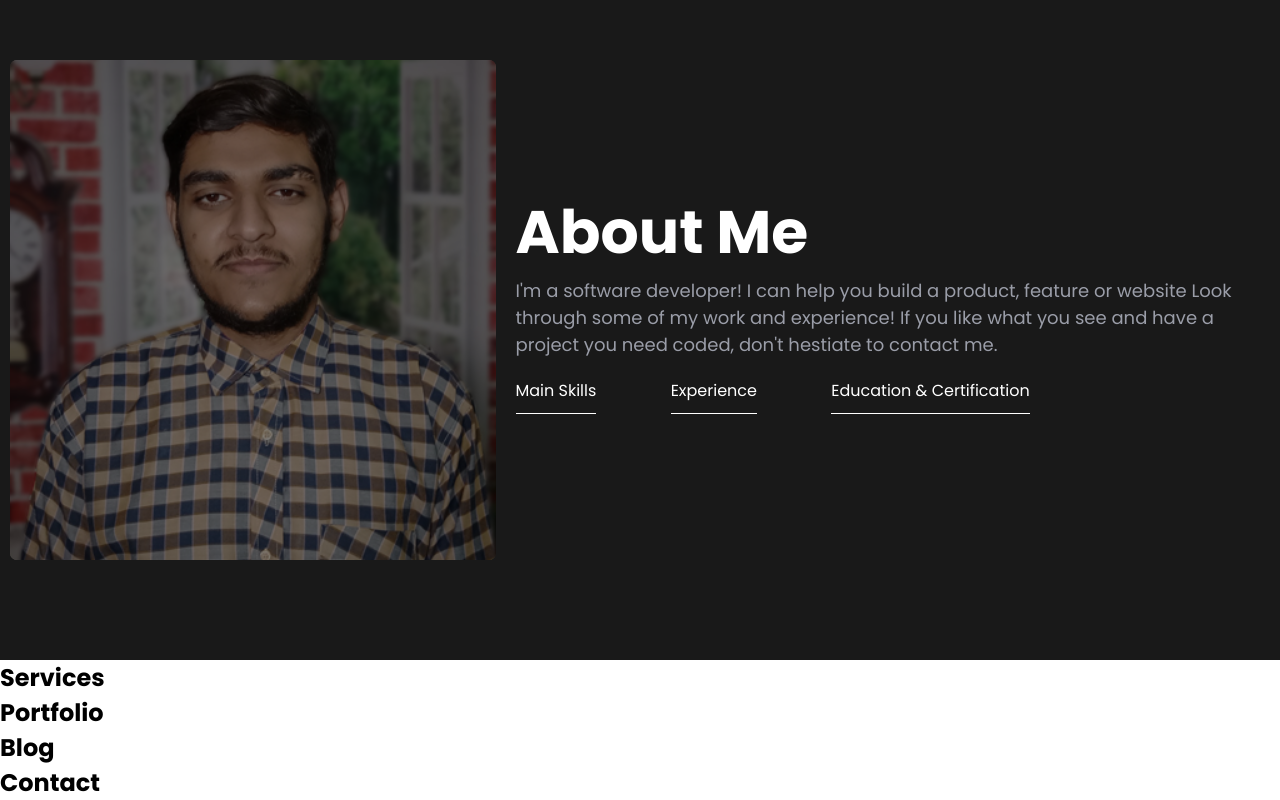
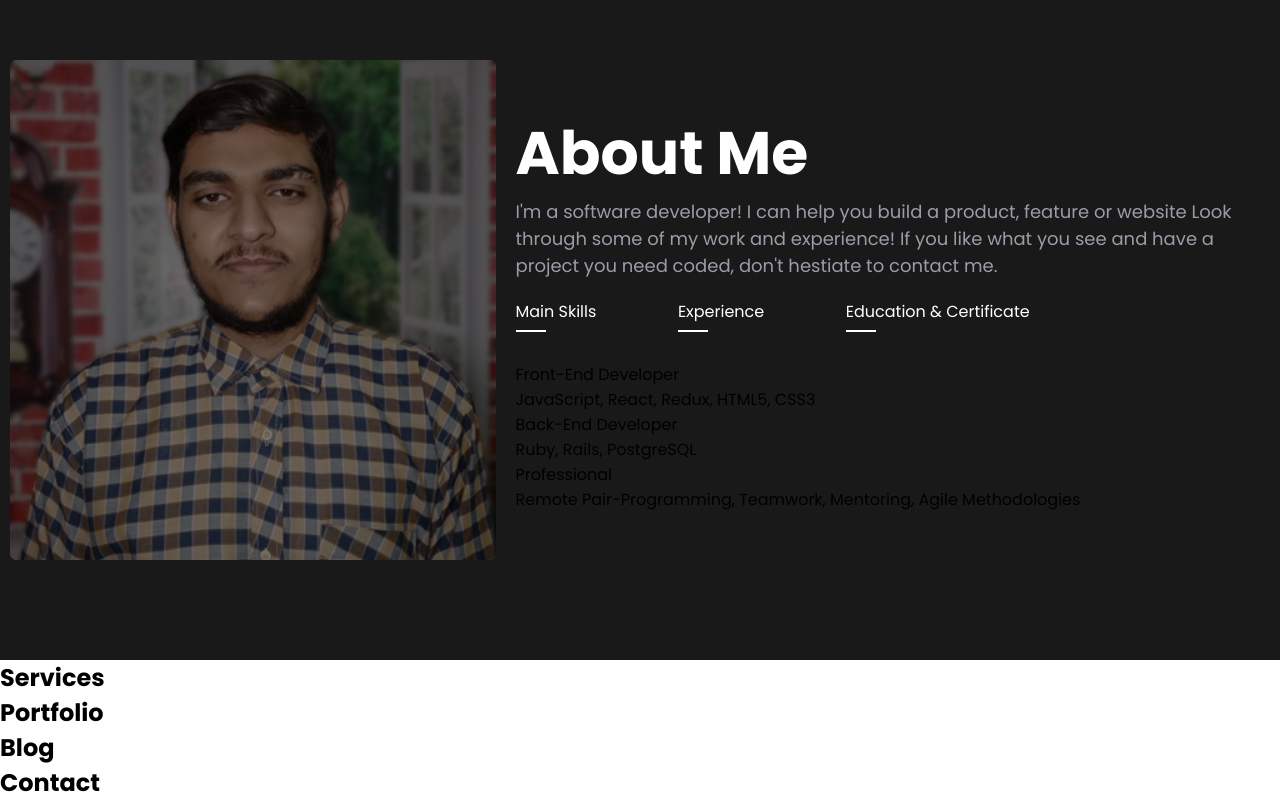
Before and after one commit to HAMMAS-SALEEM/Portfolio-React, a React (Create React App) app: page / in a window 1280 px wide. Shown: the part 605-1405 px from the top of the page. Built offline with nearby package versions, Linux system fonts and the light colour scheme.

Commit message:
:art: Working on the about section

```diff
--- a/src/components/AboutDetails.js
+++ b/src/components/AboutDetails.js
@@ -1,14 +1,91 @@
 import React from 'react';
 import '../stylesheets/aboutdetails.css';
 
-const AboutDetails = () => (
-  <>
-    <ul className="about-details-navbar">
-      <li className="about-details-navlink">Main Skills</li>
-      <li className="about-details-navlink">Experience</li>
-      <li className="about-details-navlink">Education & Certification</li>
-    </ul>
-  </>
-);
+const AboutDetails = () => {
+  const links = [
+    { id: 1, link: 'Main Skills' },
+    { id: 2, link: 'Experience' },
+    { id: 3, link: 'Education & Certificate' },
+  ];
+
+  const details = [
+    [
+      {
+        title: 'Front-End Developer',
+        extraTitle: '',
+        description: 'JavaScript, React, Redux, HTML5, CSS3',
+      },
+      {
+        title: 'Back-End Developer',
+        extraTitle: '',
+        description: 'Ruby, Rails, PostgreSQL',
+      },
+      {
+        title: 'Professional',
+        extraTitle: '',
+        description: 'Remote Pair-Programming, Teamwork, Mentoring, Agile Methodologies',
+      },
+    ],
+    [
+      {
+        title: 'Technical Support Specialist (Project Reviewer)',
+        extraTitle: ' - Microverse',
+        description: 'June 2022 - Current',
+      },
+      {
+        title: 'Full Stack Web Developer',
+        extraTitle: ' - Self Employed',
+        description: 'November 2021 - Current',
+      },
+      {
+        title: 'SQL Developer',
+        extraTitle: ' - Synegic Professionals',
+        description: 'April 2021 - October 2021',
+      },
+    ],
+    [
+      {
+        title: 'Remote Full Stack Web Development Program, Full-Time',
+        extraTitle: ' - Microverse',
+        description: '2022',
+      },
+      {
+        title: 'BS(Hons.) Computer Science, Full-Time',
+        extraTitle: ' - GCUF',
+        description: '2021',
+      },
+    ],
+  ];
+  return (
+    <>
+      <ul className="about-details-navbar">
+        {
+          links.map((link) => (
+            <li key={link.id} className="about-details-navlink">
+              {link.link}
+              <br />
+              <div className="about-navlink-border"> </div>
+            </li>
+          ))
+        }
+      </ul>
+      <ul>
+        {
+          details[0].map((detail) => (
+            <li key={new Date().getTime().toString()}>
+              <ul>
+                <li>
+                  {detail.title}
+                  <span>{detail.extraTitle}</span>
+                </li>
+                <li>{detail.description}</li>
+              </ul>
+            </li>
+          ))
+        }
+      </ul>
+    </>
+  );
+};
 
 export default AboutDetails;
--- a/src/stylesheets/aboutdetails.css
+++ b/src/stylesheets/aboutdetails.css
@@ -7,7 +7,30 @@
 
 .about-details-navlink {
   color: white;
-  border-bottom: 1px solid white;
   cursor: pointer;
   padding-bottom: 10px;
 }
+
+.about-navlink-border {
+  height: 1px;
+  width: 30px;
+  border: 1px solid white;
+  margin-top: 6px;
+}
+
+.about-details-navlink:hover {
+  color: rgb(235, 69, 76);
+}
+
+.about-details-navlink,
+.about-details-navlink:hover,
+.about-navlink-border,
+.about-details-navlink:hover .about-navlink-border {
+  transition: all 250ms ease-in-out;
+}
+
+.about-details-navlink:hover .about-navlink-border,
+.about-navlink-border-active {
+  border: 1px solid rgb(235, 69, 76);
+  width: 100%;
+}
```
